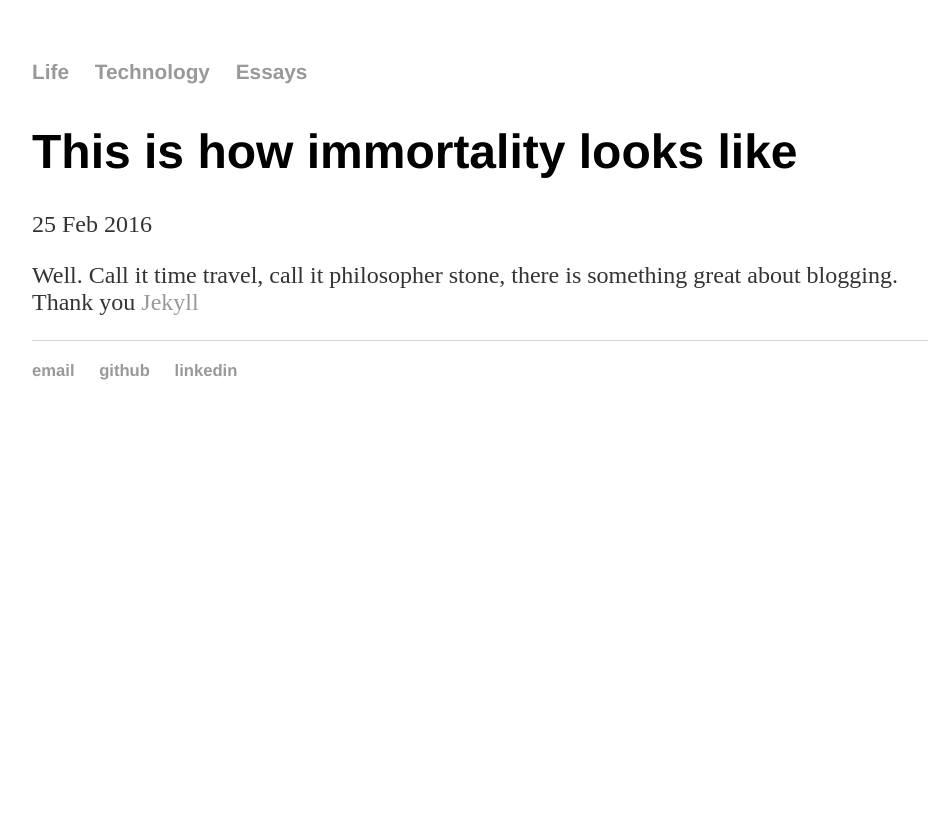
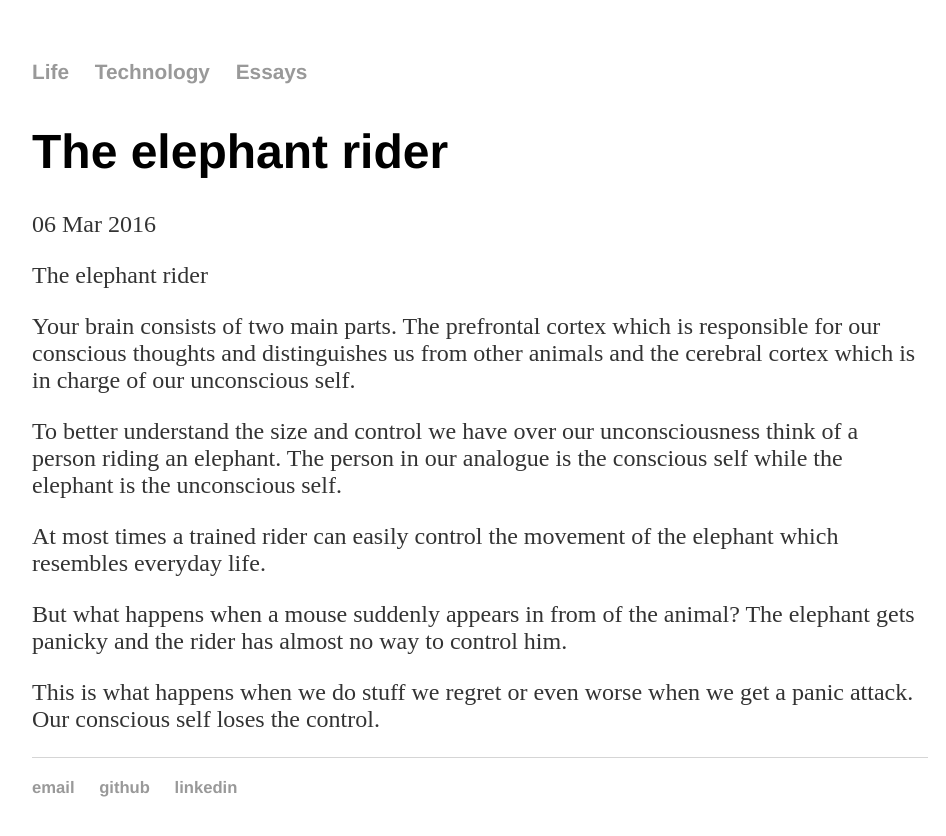
Before and after one commit to nsorros/nsorros.github.io, a Jekyll site: the page built from _posts/2016-02-25-imortal-nick-sorros-launched.md, in a window 1280 px wide. Shown: the top 836 px of the page, without its empty margins (160-1106 px from the left). Built offline with Jekyll 4.4.1, drawn with Linux system fonts in a browser that asks for light colours.

Commit message:
Update 2016-02-25-imortal-nick-sorros-launched.md

```diff
--- a/_posts/2016-02-25-imortal-nick-sorros-launched.md
+++ b/_posts/2016-02-25-imortal-nick-sorros-launched.md
@@ -1,7 +1,17 @@
 ---
 layout: post
-title: "This is how immortality looks like"
-date: 2016-02-25
+title: The elephant rider
+date: 2016-03-06
 ---
 
-Well. Call it time travel, call it philosopher stone, there is something great about blogging. Thank you [Jekyll](http://jekyllrb.com)
+The elephant rider
+
+Your brain consists of two main parts. The prefrontal cortex which is responsible for our conscious thoughts and distinguishes us from other animals and the cerebral cortex which is in charge of our unconscious self.
+
+To better understand the size and control we have over our unconsciousness think of a person riding an elephant. The person in our analogue is the conscious self while the elephant is the unconscious self.
+
+At most times a trained rider can easily control the movement of the elephant which resembles everyday life.
+
+But what happens when a mouse suddenly appears in from of the animal? The elephant gets panicky and the rider has almost no way to control him.
+
+This is what happens when we do stuff we regret or even worse when we get a panic attack. Our conscious self loses the control.
```
